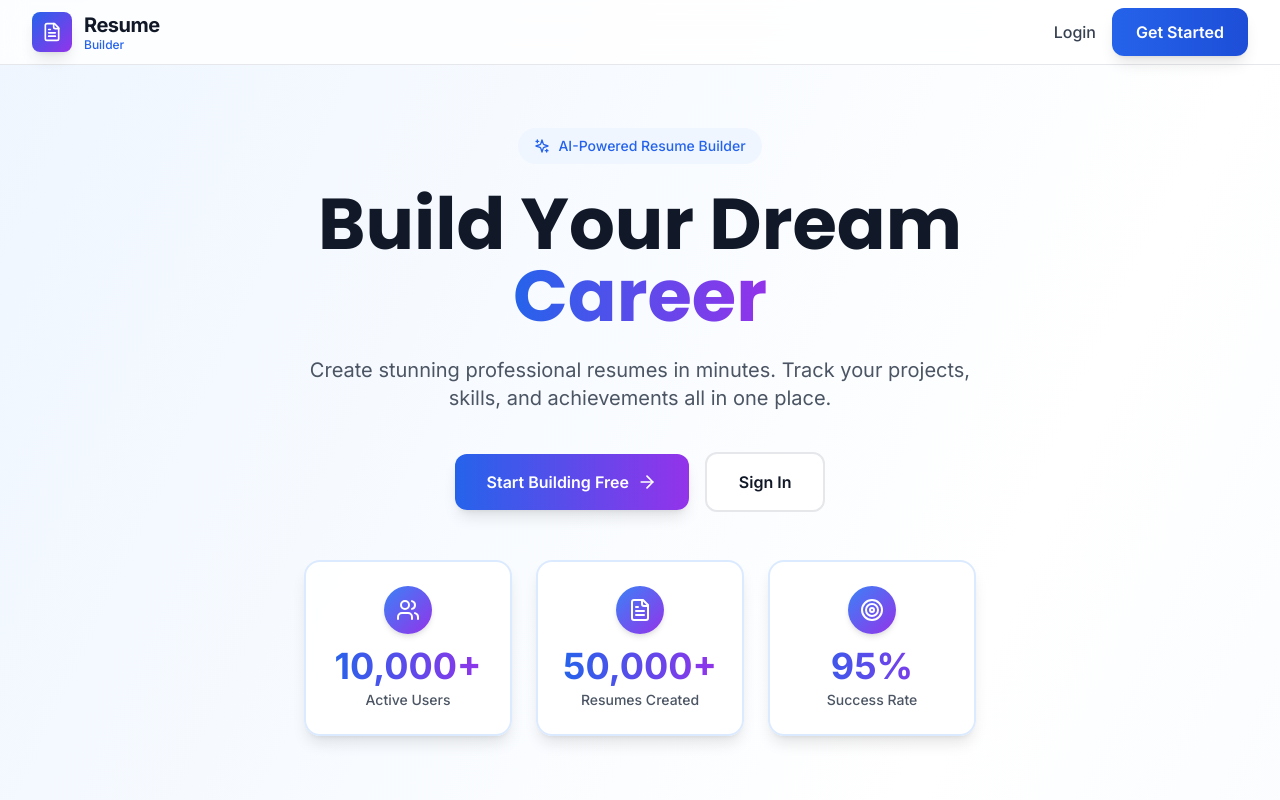
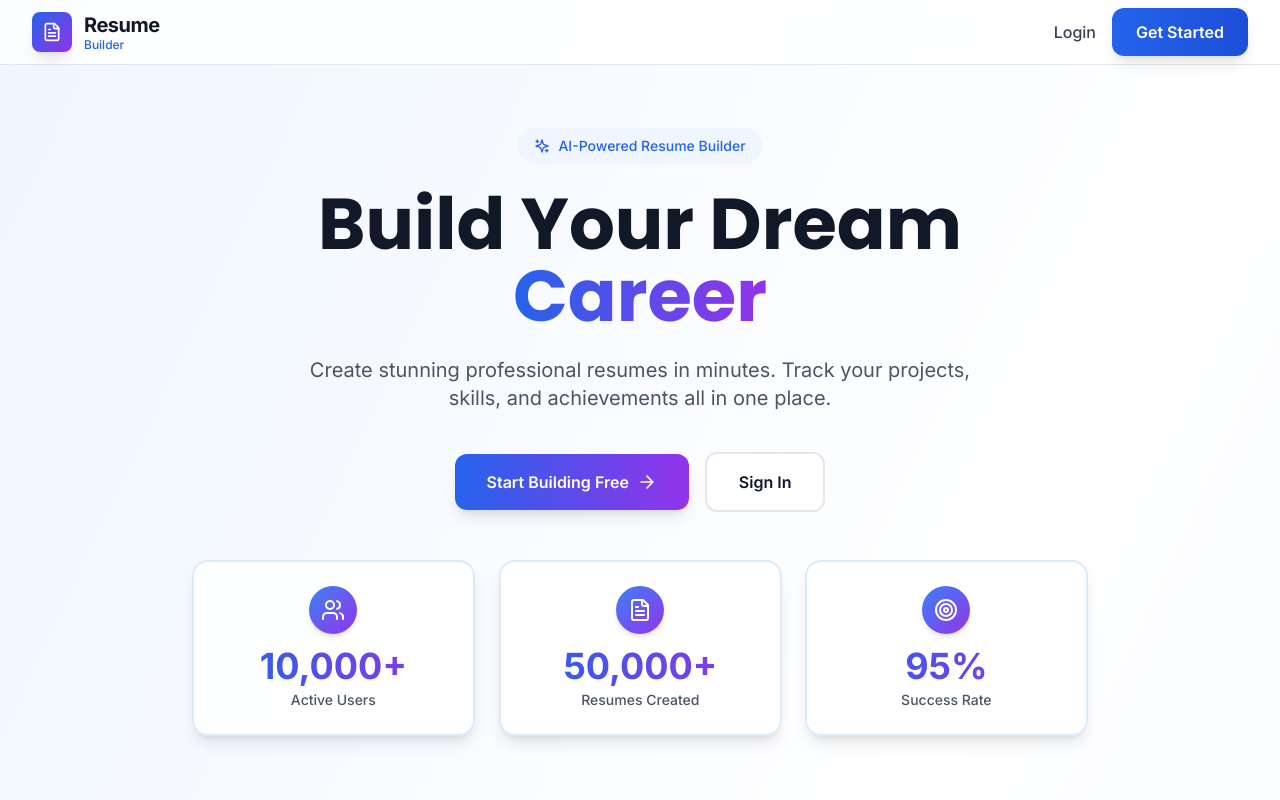
Before and after one commit to Bil-2/Resume_Builder, a React (Vite) app in the folder frontend/: page / in a window 1280 px wide. Shown: the top 800 px of the page. Built offline with nearby package versions, Linux system fonts and the light colour scheme; no server answers.

Commit message:
Update landing page design/content

```diff
--- a/frontend/src/pages/Landing.jsx
+++ b/frontend/src/pages/Landing.jsx
@@ -130,7 +130,7 @@ const Landing = () => {
             </div>
 
             {/* Stats */}
-            <div className="grid grid-cols-3 gap-6 max-w-2xl mx-auto">
+            <div className="grid grid-cols-1 sm:grid-cols-3 gap-6 max-w-4xl mx-auto">
               {stats.map((stat, index) => {
                 const animations = ['slide-in-left', 'slide-in-bottom', 'slide-in-right'];
                 return (
@@ -144,7 +144,7 @@ const Landing = () => {
                         <stat.icon className="w-6 h-6 text-white" />
                       </div>
                     </div>
-                    <div className="stat-number text-3xl sm:text-4xl font-bold bg-gradient-to-r from-blue-600 to-purple-600 bg-clip-text text-transparent" style={{animationDelay: `${index * 150 + 200}ms`}}>
+                    <div className="stat-number text-2xl sm:text-3xl lg:text-4xl font-bold bg-gradient-to-r from-blue-600 to-purple-600 bg-clip-text text-transparent whitespace-nowrap" style={{animationDelay: `${index * 150 + 200}ms`}}>
                       {stat.value}
                     </div>
                     <div className="text-sm font-medium text-gray-600 dark:text-gray-400 mt-1">{stat.label}</div>
```
